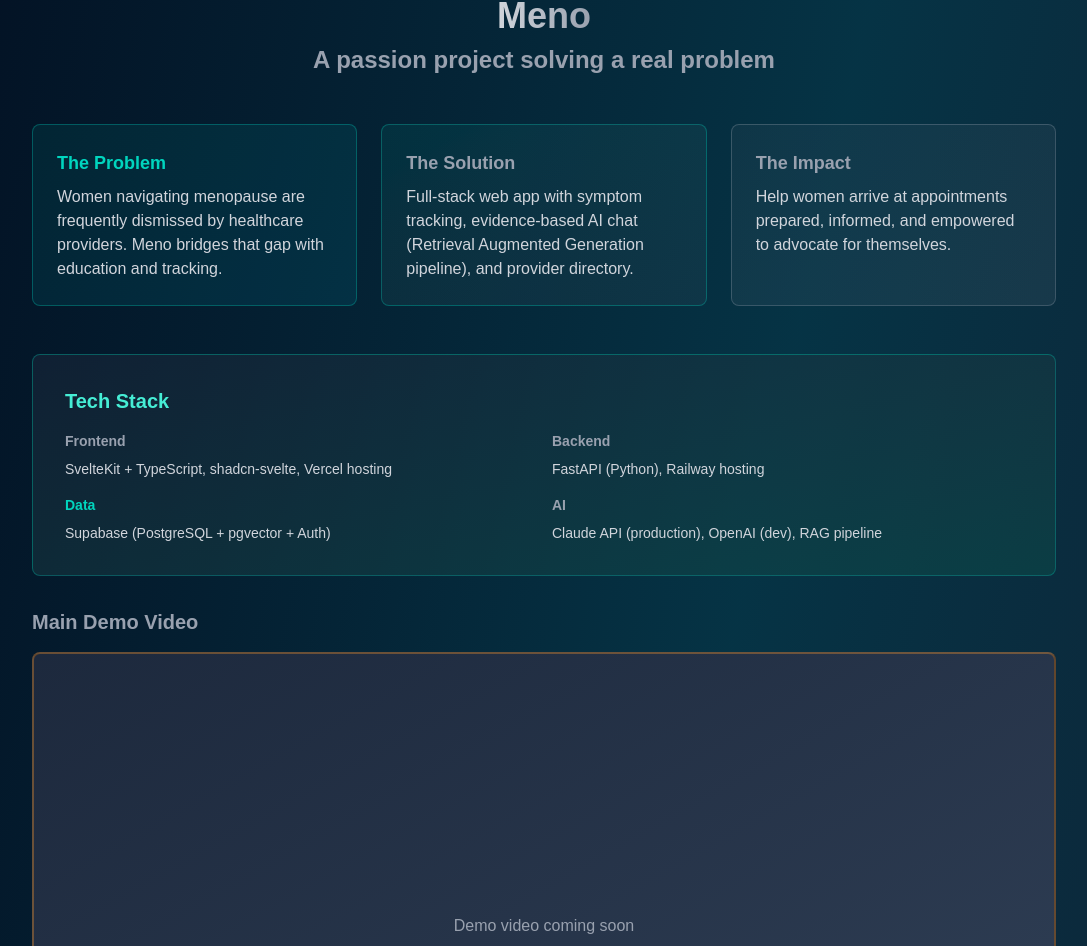
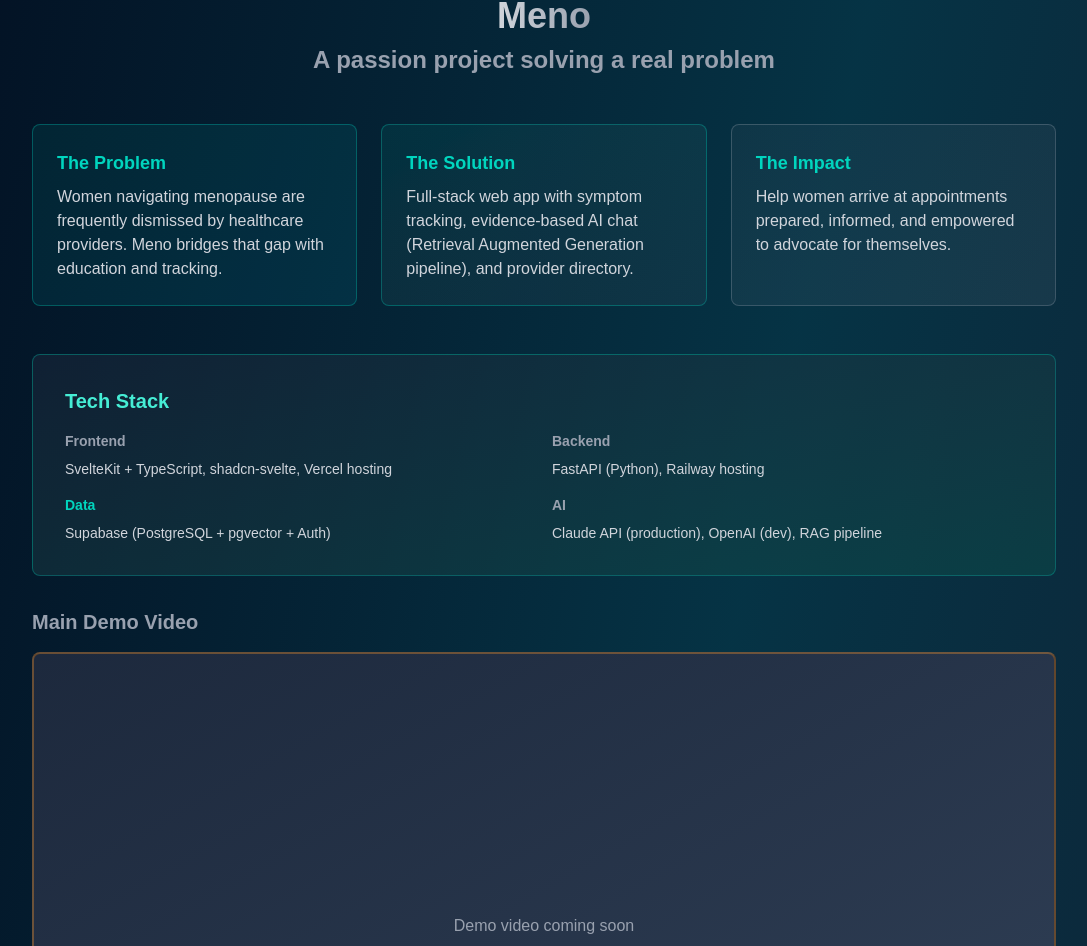
Before and after one commit to helenakristina/helena-portfolio, a Next.js app: page / in a window 1280 px wide. Shown: the part 1485-2431 px from the top of the page, without its empty margins (96-1183 px from the left). Built offline with nearby package versions, Linux system fonts and the light colour scheme.

Commit message:
chore: modify color

```diff
--- a/src/components/portfolio.jsx
+++ b/src/components/portfolio.jsx
@@ -163,12 +163,12 @@ export default function PortfolioSite() {
             </div>
 
             <div className="bg-gradient-to-br from-teal-500/10 to-gray-500/10 border border-teal-400/30 rounded-lg p-6">
-              <h3 className="text-lg font-bold text-gray-400 mb-2">The Solution</h3>
+              <h3 className="text-lg font-bold text-teal-400 mb-2">The Solution</h3>
               <p className="text-gray-300">Full-stack web app with symptom tracking, evidence-based AI chat (Retrieval Augmented Generation pipeline), and provider directory.</p>
             </div>
 
             <div className="bg-gradient-to-br from-gray-500/10 to-gray-400/10 border border-gray-400/30 rounded-lg p-6">
-              <h3 className="text-lg font-bold text-gray-400 mb-2">The Impact</h3>
+              <h3 className="text-lg font-bold text-teal-400 mb-2">The Impact</h3>
               <p className="text-gray-300">Help women arrive at appointments prepared, informed, and empowered to advocate for themselves.</p>
             </div>
           </div>
```
Also changed, not shown: 1 other file (tests, documents, lock files or other folders).
